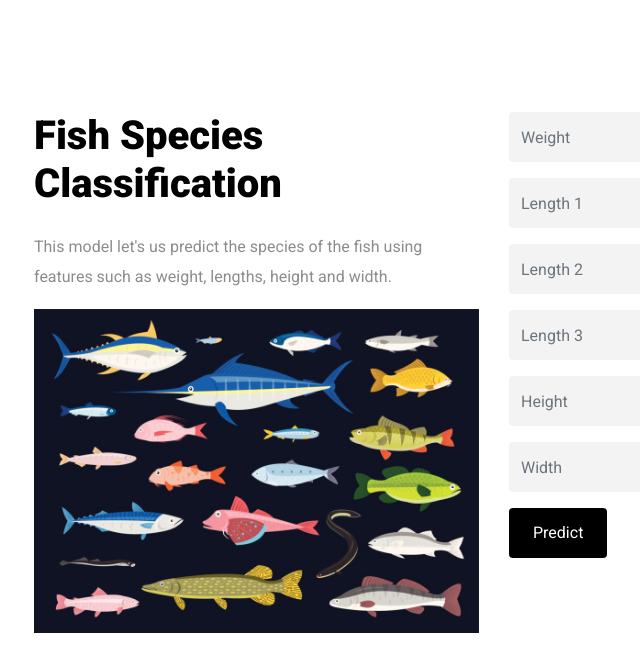
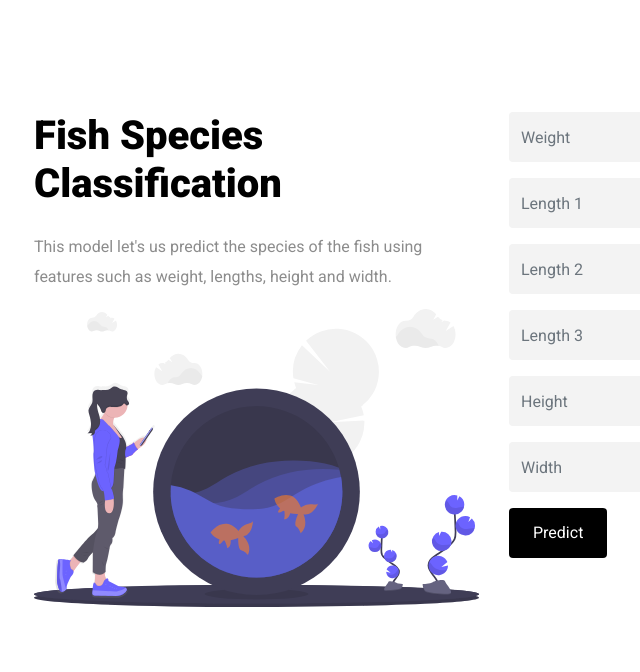
Before and after one commit to manojvarma223/flask-app, a Flask app: page / in a window 1280 px wide. Shown: the top 672 px of the page, without its empty margins (146-786 px from the left). Run offline with Flask 2, Linux system fonts and the light colour scheme; some libraries are stand-ins or nearby versions.

Commit message:
updated the image

```diff
--- a/templates/index.html
+++ b/templates/index.html
@@ -24,7 +24,7 @@
                       <h3 class="heading mb-4">Fish Species Classification</h3>
                       <p>This model let's us predict the species of the fish using features such as weight, lengths, height and width.</p>
 
-                      <p><img src="static/images/fishes.png" alt="Image" class="img-fluid"></p>
+                      <p><img src="static/images/undraw_fish_bowl.svg" alt="Image" class="img-fluid"></p>
 
 
                     </div>
```
Also changed, not shown: static/images/fishes.png (deleted), static/images/undraw_fish_bowl.svg (added).
